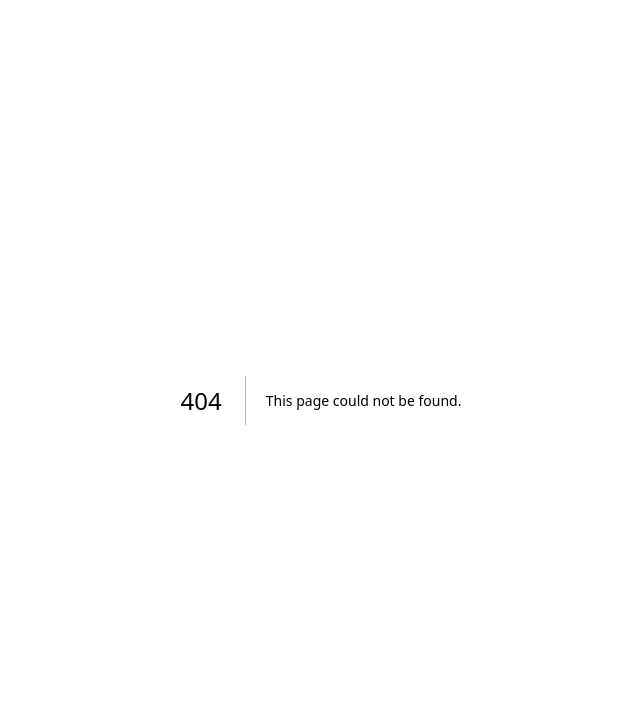
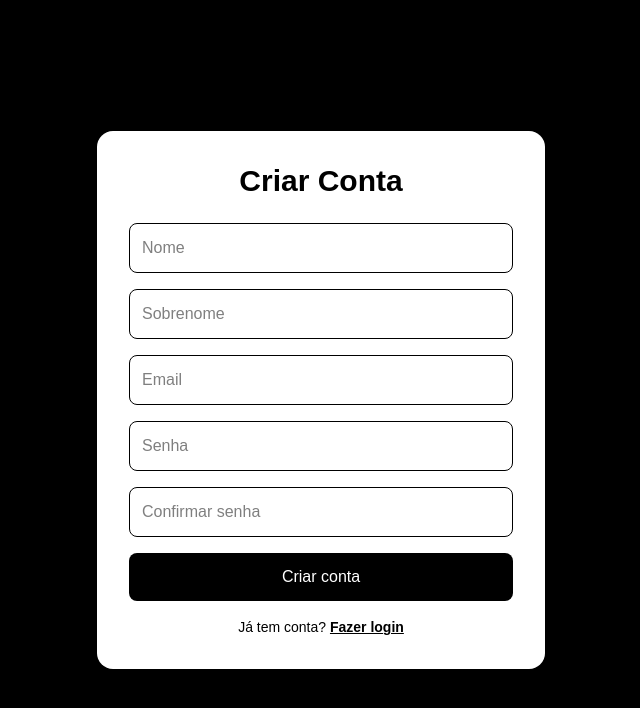
Before and after one commit to ggustavomaciell01-oss/Projeto-Organize, a Next.js app in the folder frontend/: page /cadastro in a window 1280 px wide. Before the commit this address had no page. Shown: the top 708 px of the page, without its empty margins (319-959 px from the left). Built offline with nearby package versions, Linux system fonts and the light colour scheme.

Commit message:
commit frontend
frontend proonto

```diff
--- a/frontend/package.json
+++ b/frontend/package.json
@@ -3,8 +3,8 @@
   "version": "0.1.0",
   "private": true,
   "scripts": {
-    "dev": "next dev",
-    "build": "next build",
+    "dev": "next dev --webpack",
+    "build": "next build --webpack",
     "start": "next start",
     "lint": "eslint"
   },
--- /dev/null
+++ b/frontend/src/app/api/cadastro/route.js
@@ -0,0 +1,48 @@
+import fs from "fs";
+import path from "path";
+
+export async function POST(req) {
+
+  const { nome, sobrenome, email, senha } =
+    await req.json();
+
+  const filePath = path.join(
+    process.cwd(),
+    "src",
+    "data",
+    "users.json"
+  );
+
+  const users = JSON.parse(
+    fs.readFileSync(filePath)
+  );
+
+  // Verificar se email já existe
+  const existe = users.find(
+    (u) => u.email === email
+  );
+
+  if (existe) {
+    return new Response(
+      "Email já cadastrado",
+      { status: 400 }
+    );
+  }
+
+  users.push({
+    nome,
+    sobrenome,
+    email,
+    senha,
+  });
+
+  fs.writeFileSync(
+    filePath,
+    JSON.stringify(users, null, 2)
+  );
+
+  return new Response("OK", {
+    status: 200,
+  });
+
+}
--- /dev/null
+++ b/frontend/src/app/api/login/route.js
@@ -0,0 +1,47 @@
+import fs from "fs";
+import path from "path";
+
+export async function POST(req) {
+
+  const { email, senha } =
+    await req.json();
+
+  const filePath = path.join(
+    process.cwd(),
+    "src",
+    "data",
+    "users.json"
+  );
+
+  const users = JSON.parse(
+    fs.readFileSync(filePath)
+  );
+
+  const user = users.find(
+    (u) =>
+      u.email === email &&
+      u.senha === senha
+  );
+
+  if (user) {
+
+    return new Response(
+      JSON.stringify({
+        nome: user.nome
+      }),
+      {
+        status: 200,
+        headers: {
+          "Content-Type": "application/json"
+        }
+      }
+    );
+
+  }
+
+  return new Response(
+    "Login inválido",
+    { status: 401 }
+  );
+
+}
--- /dev/null
+++ b/frontend/src/app/cadastro/page.js
@@ -0,0 +1,138 @@
+"use client";
+
+import { useState } from "react";
+import { useRouter } from "next/navigation";
+import Link from "next/link";
+
+export default function Cadastro() {
+  const router = useRouter();
+
+  const [nome, setNome] = useState("");
+  const [sobrenome, setSobrenome] = useState("");
+  const [email, setEmail] = useState("");
+  const [senha, setSenha] = useState("");
+  const [confirmarSenha, setConfirmarSenha] = useState("");
+
+  async function handleCadastro(e) {
+    e.preventDefault();
+
+    // Verificar se senhas são iguais
+    if (senha !== confirmarSenha) {
+      alert("As senhas não coincidem!");
+      return;
+    }
+
+    const res = await fetch("/api/cadastro", {
+      method: "POST",
+      body: JSON.stringify({
+        nome,
+        sobrenome,
+        email,
+        senha,
+      }),
+    });
+
+    if (res.ok) {
+      alert("Cadastro realizado!");
+      router.push("/login");
+    } else {
+      alert("Erro ao cadastrar");
+    }
+  }
+
+  return (
+    <main className="min-h-screen flex items-center justify-center bg-black">
+
+      <div className="bg-white text-black p-8 rounded-2xl shadow-xl w-full max-w-md">
+
+        <h1 className="text-3xl font-bold mb-6 text-center">
+          Criar Conta
+        </h1>
+
+        <form
+          onSubmit={handleCadastro}
+          className="flex flex-col gap-4"
+        >
+
+          {/* Nome */}
+          <input
+            type="text"
+            placeholder="Nome"
+            required
+            className="border p-3 rounded-lg focus:outline-none focus:ring-2 focus:ring-black"
+            onChange={(e) =>
+              setNome(e.target.value)
+            }
+          />
+
+          {/* Sobrenome */}
+          <input
+            type="text"
+            placeholder="Sobrenome"
+            required
+            className="border p-3 rounded-lg focus:outline-none focus:ring-2 focus:ring-black"
+            onChange={(e) =>
+              setSobrenome(e.target.value)
+            }
+          />
+
+          {/* Email */}
+          <input
+            type="email"
+            placeholder="Email"
+            required
+            className="border p-3 rounded-lg focus:outline-none focus:ring-2 focus:ring-black"
+            onChange={(e) =>
+              setEmail(e.target.value)
+            }
+          />
+
+          {/* Senha */}
+          <input
+            type="password"
+            placeholder="Senha"
+            required
+            className="border p-3 rounded-lg focus:outline-none focus:ring-2 focus:ring-black"
+            onChange={(e) =>
+              setSenha(e.target.value)
+            }
+          />
+
+          {/* Confirmar senha */}
+          <input
+            type="password"
+            placeholder="Confirmar senha"
+            required
+            className="border p-3 rounded-lg focus:outline-none focus:ring-2 focus:ring-black"
+            onChange={(e) =>
+              setConfirmarSenha(e.target.value)
+            }
+          />
+
+          <button
+            type="submit"
+            className="bg-black text-white p-3 rounded-lg hover:bg-gray-800 transition"
+          >
+            Criar conta
+          </button>
+
+        </form>
+
+        <p className="text-center mt-4 text-sm">
+
+          Já tem conta?{" "}
+
+          <Link
+            href="/login"
+            className="font-semibold underline"
+          >
+            Fazer login
+          </Link>
+
+        </p>
+
+      </div>
+
+    </main>
+  );
+}
--- /dev/null
+++ b/frontend/src/app/dashboard/page.js
@@ -0,0 +1,60 @@
+"use client";
+
+import { useEffect, useState } from "react";
+import { useRouter } from "next/navigation";
+
+export default function Dashboard() {
+
+  const router = useRouter();
+  const [nome, setNome] = useState("");
+
+  useEffect(() => {
+
+    const logado =
+      localStorage.getItem("logado");
+
+    const nomeUser =
+      localStorage.getItem("nome");
+
+    if (!logado) {
+      router.push("/login");
+    }
+
+    if (nomeUser) {
+      setNome(nomeUser);
+    }
+
+  }, []);
+
+  function logout() {
+
+    localStorage.removeItem("logado");
+    localStorage.removeItem("nome");
+
+    router.push("/login");
+
+  }
+
+  return (
+
+    <main className="min-h-screen bg-black text-white p-10">
+
+      <h1 className="text-4xl font-bold mb-4">
+        Dashboard
+      </h1>
+
+      <h2 className="text-xl mb-6">
+        👋 Olá, {nome}
+      </h2>
+
+      <button
+        onClick={logout}
+        className="bg-white text-black px-6 py-2 rounded-lg hover:bg-gray-200 transition"
+      >
+        Sair
+      </button>
+
+    </main>
+
+  );
+}
--- /dev/null
+++ b/frontend/src/app/login/page.js
@@ -0,0 +1,104 @@
+"use client";
+
+import { useState } from "react";
+import { useRouter } from "next/navigation";
+import Link from "next/link";
+
+export default function Login() {
+  const [email, setEmail] = useState("");
+  const [senha, setSenha] = useState("");
+  const router = useRouter();
+
+async function handleLogin(e) {
+  e.preventDefault();
+
+  const res = await fetch("/api/login", {
+    method: "POST",
+    body: JSON.stringify({
+      email,
+      senha,
+    }),
+  });
+
+  if (res.ok) {
+
+    const data = await res.json();
+
+    localStorage.setItem(
+      "logado",
+      "true"
+    );
+
+    localStorage.setItem(
+      "nome",
+      data.nome
+    );
+
+    router.push("/dashboard");
+
+  } else {
+
+    alert("Login inválido");
+
+  }
+}
+
+  return (
+    <main className="min-h-screen flex items-center justify-center bg-black">
+
+      <div className="bg-white text-black p-8 rounded-2xl shadow-xl w-full max-w-md">
+
+        <h1 className="text-3xl font-bold mb-6 text-center">
+          Login
+        </h1>
+
+        <form
+          onSubmit={handleLogin}
+          className="flex flex-col gap-4"
+        >
+
+          <input
+            type="email"
+            placeholder="Email"
+            className="border p-3 rounded-lg focus:outline-none focus:ring-2 focus:ring-black"
+            onChange={(e) =>
+              setEmail(e.target.value)
+            }
+          />
+
+          <input
+            type="password"
+            placeholder="Senha"
+            className="border p-3 rounded-lg focus:outline-none focus:ring-2 focus:ring-black"
+            onChange={(e) =>
+              setSenha(e.target.value)
+            }
+          />
+
+          <button
+            type="submit"
+            className="bg-black text-white p-3 rounded-lg hover:bg-gray-800 transition"
+          >
+            Entrar
+          </button>
+
+        </form>
+
+        <p className="text-center mt-4 text-sm">
+
+          Não tem conta?{" "}
+
+          <Link
+            href="/cadastro"
+            className="font-semibold underline"
+          >
+            Cadastre-se
+          </Link>
+
+        </p>
+
+      </div>
+
+    </main>
+  );
+}
--- a/frontend/src/app/page.js
+++ b/frontend/src/app/page.js
@@ -1,7 +1,40 @@
-import Image from "next/image";
+import Link from "next/link";
 
 export default function Home() {
   return (
-    <h1>ORGANIZE</h1>
+    <main className="min-h-screen bg-black text-white flex items-center justify-center">
+
+      <div className="text-center space-y-6">
+
+        {/* Título */}
+        <h1 className="text-5xl font-bold">
+          Organize
+        </h1>
+
+        {/* Subtítulo */}
+        <p className="text-gray-400 text-lg">
+          Organize suas tarefas de forma simples e eficiente
+        </p>
+
+        {/* Botões */}
+        <div className="flex justify-center gap-4 mt-6">
+
+          <Link href="/login">
+            <button className="bg-white text-black px-6 py-3 rounded-xl font-semibold hover:bg-gray-200 transition">
+              Login
+            </button>
+          </Link>
+
+          <Link href="/cadastro">
+            <button className="border border-white px-6 py-3 rounded-xl font-semibold hover:bg-white hover:text-black transition">
+              Cadastro
+            </button>
+          </Link>
+
+        </div>
+
+      </div>
+
+    </main>
   );
 }
--- /dev/null
+++ b/frontend/src/data/users.json
@@ -0,0 +1,8 @@
+[
+  {
+    "nome": "Gustavo",
+    "sobrenome": "Maciel",
+    "email": "ggustavomaciel@gmail.com",
+    "senha": "1234"
+  }
+]
```
Also changed, not shown: 1 other file (tests, documents, lock files or other folders).
